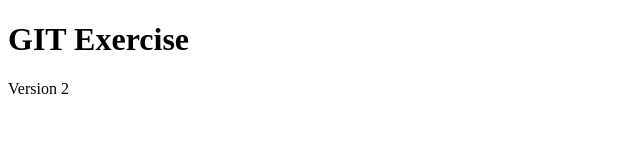
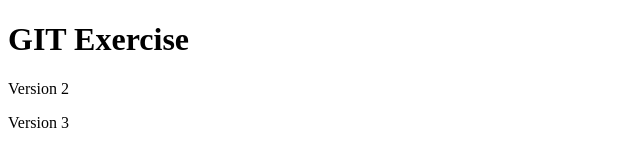
Before and after one commit to HX-MLuquez/GIT-EXERCISE, a plain HTML site: page index.html in a window 1280 px wide. Shown: the full height of the page, 0-640 px from the left. Drawn offline with Linux system fonts and the light colour scheme.

Commit message:
version 3

```diff
--- a/index.html
+++ b/index.html
@@ -8,6 +8,6 @@
 <body>
     <h1>GIT Exercise</h1>
     <p>Version 2</p>
-
+    <p>Version 3</p>
 </body>
 </html>
```
